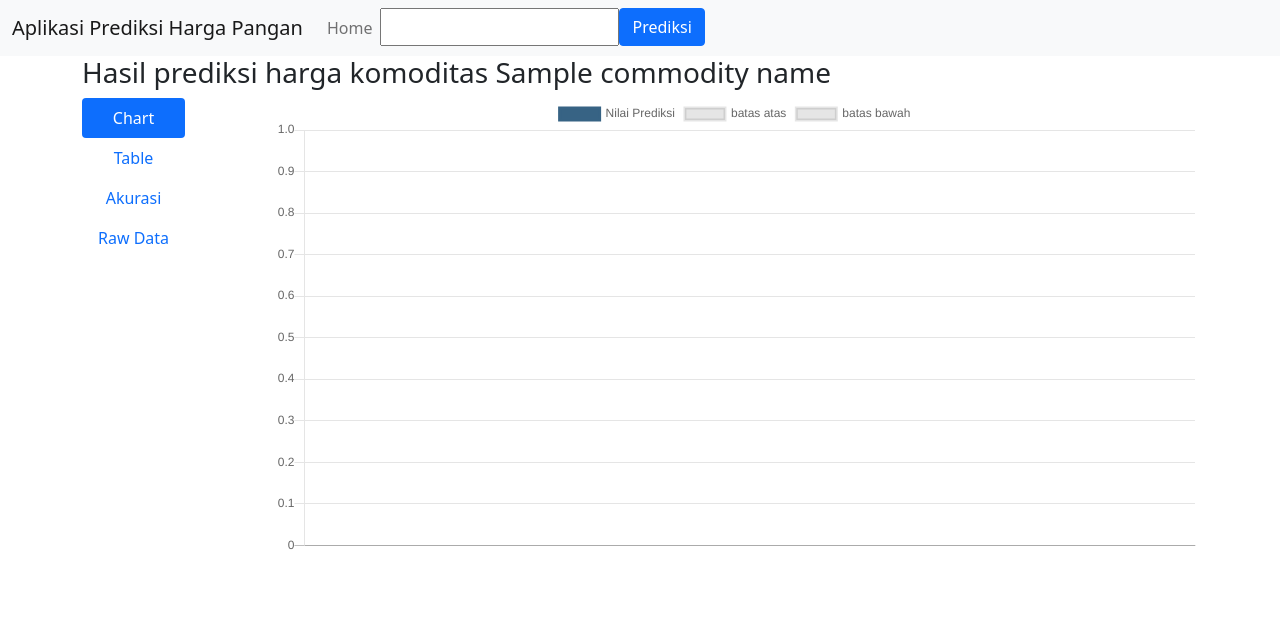
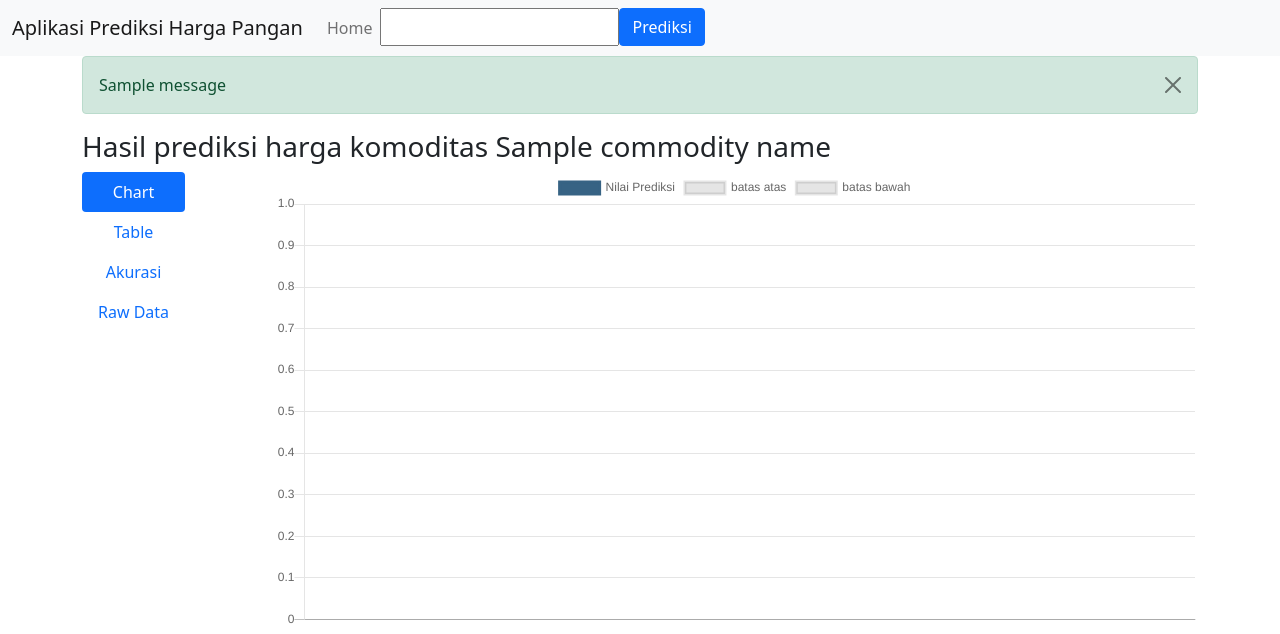
Before and after one commit to azrasabila/prediksi-harga-pangan, a Django app: template prediksiHargaPangan/templates/prediksi/index.html in a window 1280 px wide. Shown: the top 634 px of the page. Run offline with Django 3.2, Linux system fonts and the light colour scheme; the template is opened without the code that fills it: most values are stand-ins (such as "Sample title", 1, 10 or a date in 2020); one stand-in notice (Sample message) is shown; form fields are guessed from the names that the template uses; parts of the project's set-up code (start-up, migrations or seed data) failed here and were passed over; some libraries are stand-ins or nearby versions.

Commit message:
add messages

```diff
--- a/prediksiHargaPangan/models.py
+++ b/prediksiHargaPangan/models.py
@@ -38,6 +38,9 @@ class Harga(models.Model):
     ID_WILAYAH = models.ForeignKey(
         Wilayah, related_name='ID_WILAYAH', default=1, on_delete=models.CASCADE)
 
+    def __str__(self):
+        return "{} - {} : {}".format(self.ID_KOMODITAS, self.TANGGAL, self.HARGA)
+
     class Meta:
         db_table = 'harga'
         #managed = False
--- a/prediksiHargaPangan/templates/prediksi/index.html
+++ b/prediksiHargaPangan/templates/prediksi/index.html
@@ -27,6 +27,14 @@
     </nav>
   {% localize on %}
     <div class="container">
+    {% if messages %}
+          {% for message in messages %}
+          <div class="alert alert-success alert-dismissible fade show" role="alert">
+            {{ message }}
+            <button type="button" class="btn-close" data-bs-dismiss="alert" aria-label="Close"></button>
+          </div>
+          {% endfor %}
+    {% endif %}
       <h3>Hasil prediksi harga komoditas {{commodity_name}}</h3>
       <div class="row align-items-start">
         <div class="col-2">
--- a/prediksiHargaPangan/views.py
+++ b/prediksiHargaPangan/views.py
@@ -34,7 +34,7 @@ def dashboard(request):
 def prediksi(request, id_foreign):
     commodityForm = CommodityForm()
     # ambil data dari services
-    df = get_data(id_foreign)
+    df = get_data(request, id_foreign)
     commodity_name = df['data'][0]['commodity_name']
     df = df['data'][0]['result']
     df = pd.DataFrame(df, columns=['value', 'date'])
```
Also changed, not shown: prediksiHargaPangan/services.py (+6 -1 lines).
